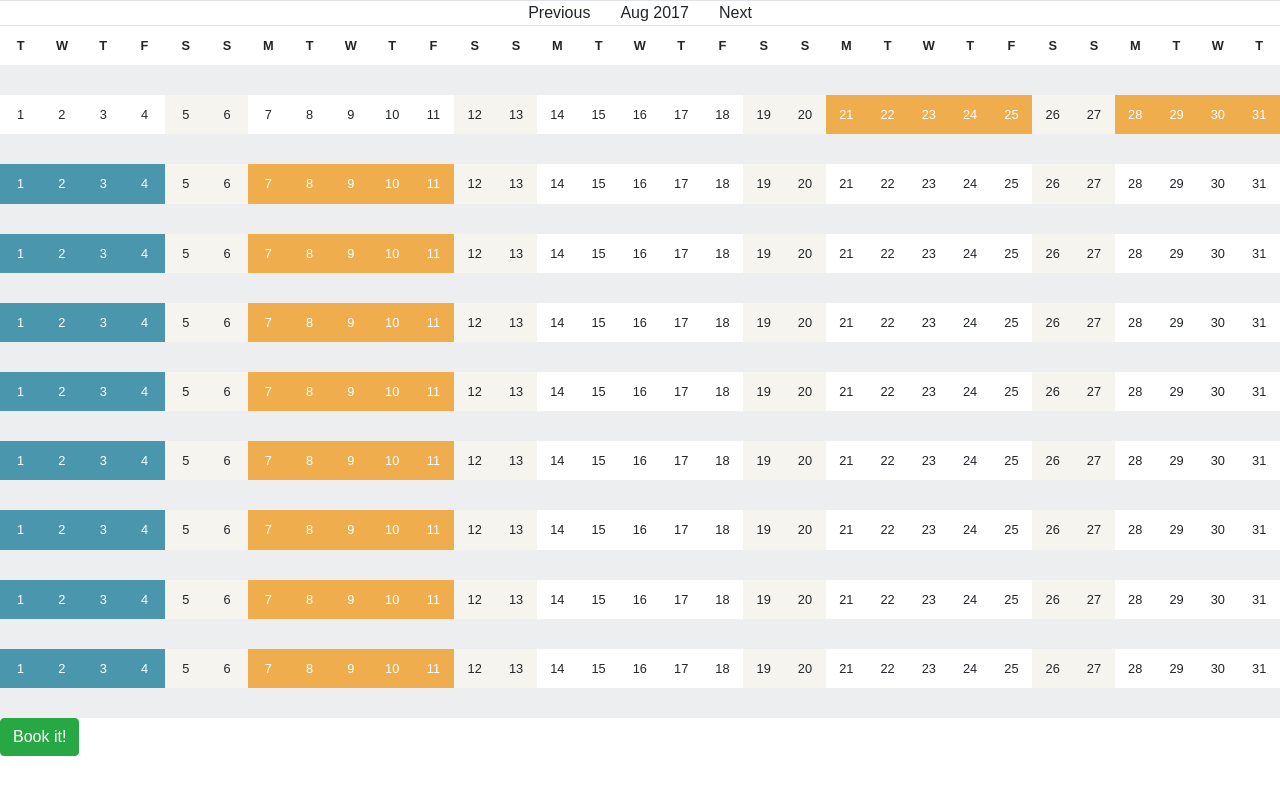
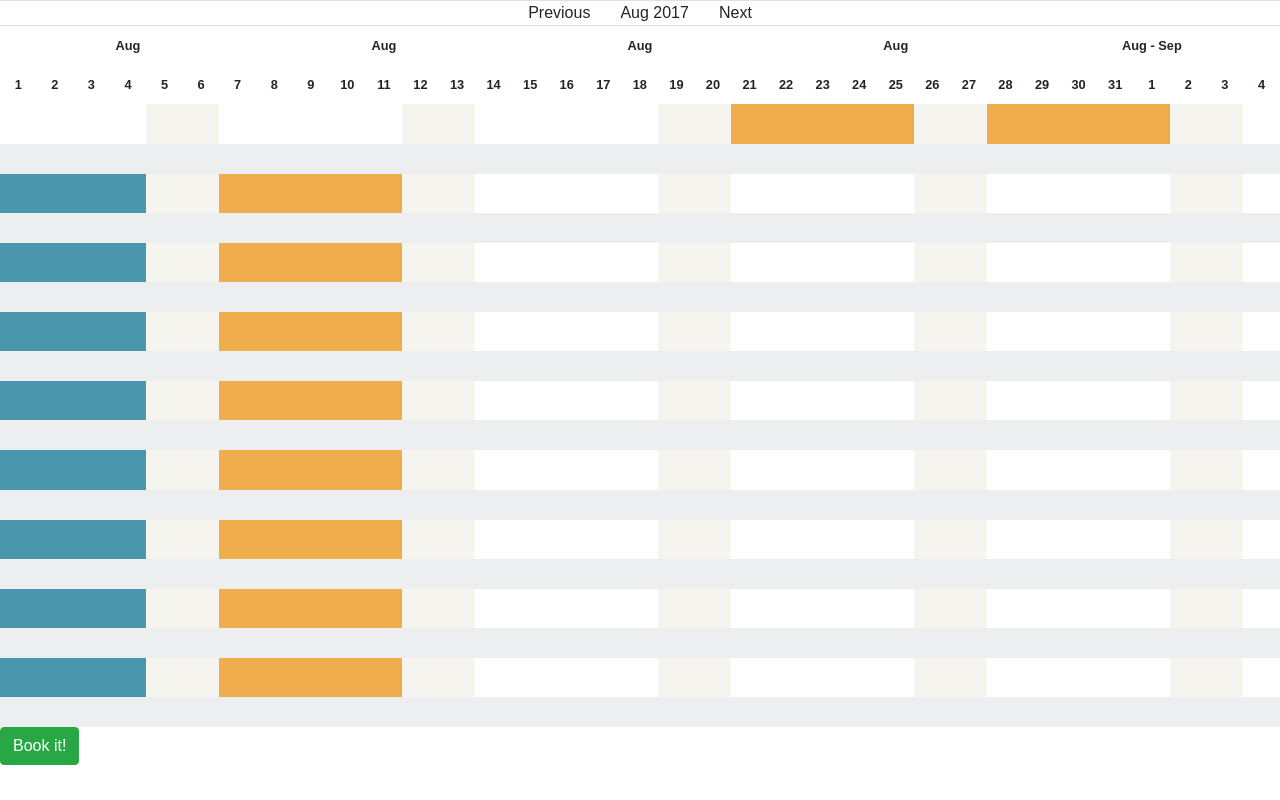
Before and after one commit to looplight/copperpass, a React (Create React App) app: page / in a window 1280 px wide. Built offline with nearby package versions, Linux system fonts and the light colour scheme.

Commit message:
header grouped by months

```diff
--- a/src/App.js
+++ b/src/App.js
@@ -103,11 +103,11 @@ class App extends Component {
     }
 
     _on_previous() {
-        this.setState({month:this.state.month.subtract(1,'month').startOf('month')})
+        this.setState({month:this.state.month.subtract(1,'week').startOf('week')})
     }
 
     _on_next() {
-        this.setState({month:this.state.month.add(1,'month')})
+        this.setState({month:this.state.month.add(1,'week')})
     }
 
 
--- a/src/components/Schedule/ScheduleHeaderRow.js
+++ b/src/components/Schedule/ScheduleHeaderRow.js
@@ -4,7 +4,7 @@ import moment from 'moment';
 const build_header = (today) => {
 	let day_name;
 	let header_columns = [];
-	const days_in_month = today.daysInMonth();
+	const days_in_month = 35//today.daysInMonth();
 	for(let i = 0; i < /*37*/days_in_month; i++) {
 		day_name = moment(today).add(i, 'days').format('ddd').toUpperCase();
 		let header_row = <th className="text-center spacing" key={i}>{day_name.slice(0,1)}</th>;
@@ -12,10 +12,44 @@ const build_header = (today) => {
 	}
 	return (header_columns)
 };
+const build_header_month = (today) => {
+	const header_columns = [];
+	for(let i = 0; i < 5; i++) {
+		const first  = moment(today).add(i, 'weeks').format('MMM');
+		const second = moment(today).add(i+1, 'weeks').subtract(1, 'days').format('MMM');
+		const month_label = first === second
+			? first
+			: `${first} - ${second}`;
+
+		console.log('month_label',month_label);
+
+		const header_row = (
+				<th colSpan="7" className="text-center spacing" key={i}>{month_label}</th>)
+		header_columns.push(header_row);
+
+	}
+	return (header_columns)
+};
+
+const build_header_days = (today) => {
+	const header_columns_2 = [];
+	const first  = parseInt(moment(today).format('D'));
+	for(let i = 0; i < 35; i++) {
+		const header_row = (
+		<th className="text-center spacing">{moment(today).add(i, 'days').format('D')}</th>)
+
+		header_columns_2.push(header_row);
+	}
+	return (header_columns_2)
+}
 //const style = {border:'1px solid black'};
 const ScheduleHeaderRow = ({today}) => {
+
 	return (
-			<tr>{build_header(today)}</tr>
+		<thead className="thead-inverse">
+			<tr>{build_header_month(today)}</tr>
+			<tr>{build_header_days(today)}</tr>
+		</thead>
 	)
 }
 
--- a/src/components/Schedule/ScheduleList.js
+++ b/src/components/Schedule/ScheduleList.js
@@ -8,9 +8,7 @@ const ScheduleList = ({rows, today, update, event_click}) => {
 	}
 	return (
 		<table className="schedule unselectable">
-			<thead className="thead-inverse">
 				<ScheduleHeaderRow today={today}/>
-			</thead>
 			<tbody>
 				{rows.map(row => {
 					return <ScheduleListRow
--- a/src/components/Schedule/ScheduleListDay.js
+++ b/src/components/Schedule/ScheduleListDay.js
@@ -23,7 +23,7 @@ const ScheduleListDay = ({display_text, date, is_weekend, is_selected, is_event,
 
 
 	const className = build_class();
-	return <td data-date={date}  className={className} onMouseDown={_handle_mouse_down} onMouseEnter={_handle_mouse_enter} onMouseUp={_handle_mouse_up} onMouseLeave={handle_mouse_leave}>{display_text}</td>;
+	return <td data-date={date}  className={className} onMouseDown={_handle_mouse_down} onMouseEnter={_handle_mouse_enter} onMouseUp={_handle_mouse_up} onMouseLeave={handle_mouse_leave}>&nbsp;</td>;
 };
 
 export default ScheduleListDay;
--- a/src/components/Schedule/ScheduleListRow.js
+++ b/src/components/Schedule/ScheduleListRow.js
@@ -102,7 +102,7 @@ class ScheduleListRow extends React.PureComponent {
 			return !!test;
 		}
 		// id day is in an event range, mark it as an event with correct class and event id (?)
-		const days_in_month = today.daysInMonth();
+		const days_in_month = 35// today.daysInMonth();
 		const days = [];
 		const previous_month_days = 0;
 		for(let i = 0; i < /*37*/days_in_month; i++) {
@@ -199,7 +199,7 @@ class ScheduleListRow extends React.PureComponent {
 		this.setState((prev_state, props) => {
 			const days_copy = _.cloneDeep(prev_state.days);
 			const found = days_copy.find((day) => {
-				return day.display_text === display_text;
+				return day.date === date;
 			});
 			if(!found) return prev_state;
 			if(found.is_event) {
@@ -211,7 +211,7 @@ class ScheduleListRow extends React.PureComponent {
 					is_mouse_down:true,
 					highest_selected_day:date,
 					start_select_date: date,
-					clicked_on_event:true
+					is_starting_on_event:true
 
 				}
 			}
@@ -221,7 +221,7 @@ class ScheduleListRow extends React.PureComponent {
 				is_mouse_down:true,
 				is_starting_on_selected_day: !found.is_selected, // invert it again so that we get the orignal state of the selection
 				start_select_date:date,
-				clicked_on_event:false
+				is_starting_on_event:false
 			}
 		});
 	};
@@ -231,11 +231,11 @@ class ScheduleListRow extends React.PureComponent {
 		this.setState((prev_state, props) => {
 			const days_copy = _.cloneDeep(prev_state.days);
 			const found = days_copy.find((day) => {
-				return day.display_text === display_text;
+				return day.date === date;
 			});
 
 			// select in the 'right' direction
-			if(!this.state.is_starting_on_selected_day && !this.state.clicked_on_event) {
+			if(!this.state.is_starting_on_selected_day && !this.state.is_starting_on_event) {
 				const highest_date = moment(found.date).isAfter(moment(this.state.highest_selected_day || this.state.start_select_date)) ? found.date : (this.state.highest_selected_day || this.state.start_select_date);
 				const lowest_date = moment(found.date).isBefore(moment(this.state.lowest_selected_day  || this.state.start_select_date)) ? found.date : (this.state.lowest_selected_day || this.state.start_select_date);
 
@@ -273,7 +273,7 @@ class ScheduleListRow extends React.PureComponent {
 					days: days_copy,
 					highest_selected_day: highest_date,
 					lowest_selected_day:lowest_date,
-					clicked_on_event: false
+					is_starting_on_event: false
 				}
 			} else {
 				found.is_selected = false;
@@ -311,7 +311,7 @@ class ScheduleListRow extends React.PureComponent {
 	};
 
   	render() {
-  		console.log('render', this.props.row.id);
+  		//console.log('render', this.props.row.id);
   		//const d = this._build_columns(this.props.today, this.props.row.events, this.props.row.selected_ranges);
   		const days = this.state.days.map((day) => {
   			return <ScheduleListDay
--- a/src/index.css
+++ b/src/index.css
@@ -29,7 +29,7 @@ table td {
 
 table th {
   font-size:0.8em;
-  border-bottom:30px solid #eceeef;
+
   /*min-width: 35px;*/
   text-align: center;
   padding: 10px 3px;
```
Also changed, not shown: 1 other file (tests, documents, lock files or other folders).
